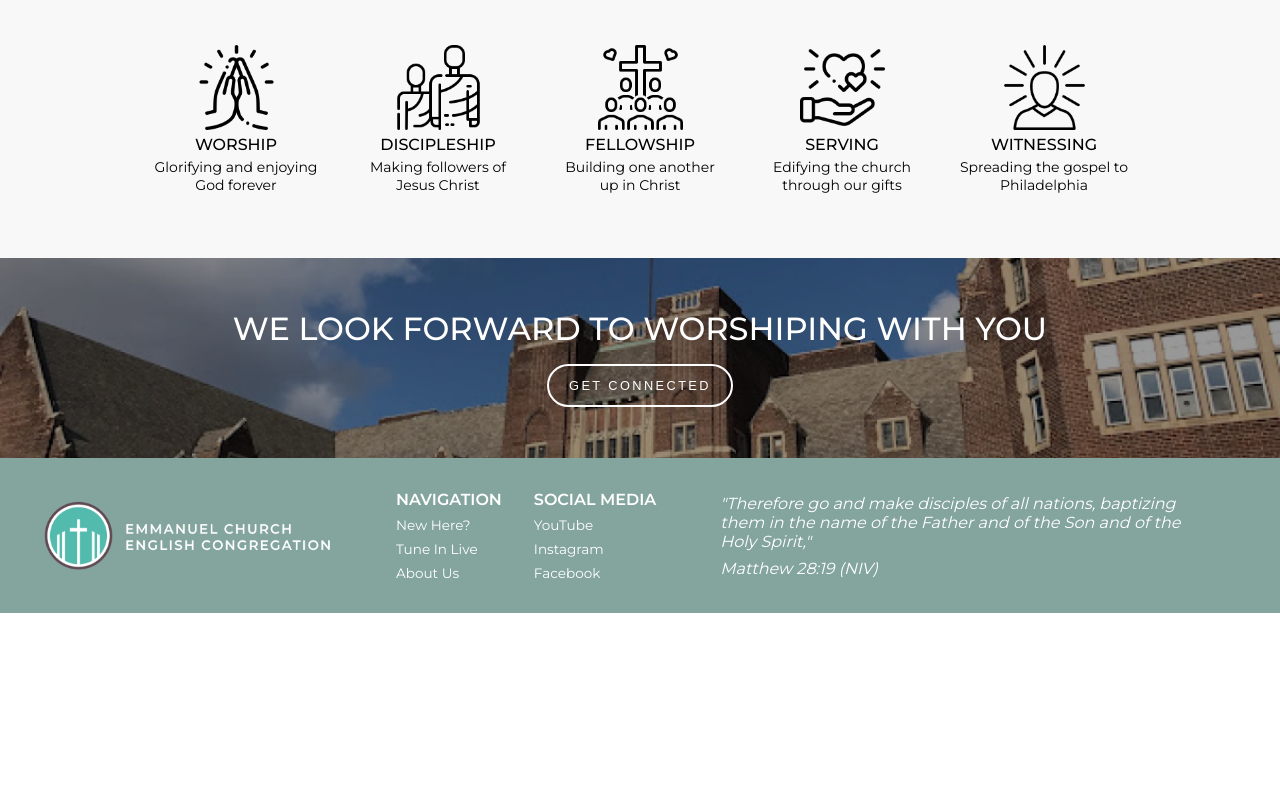
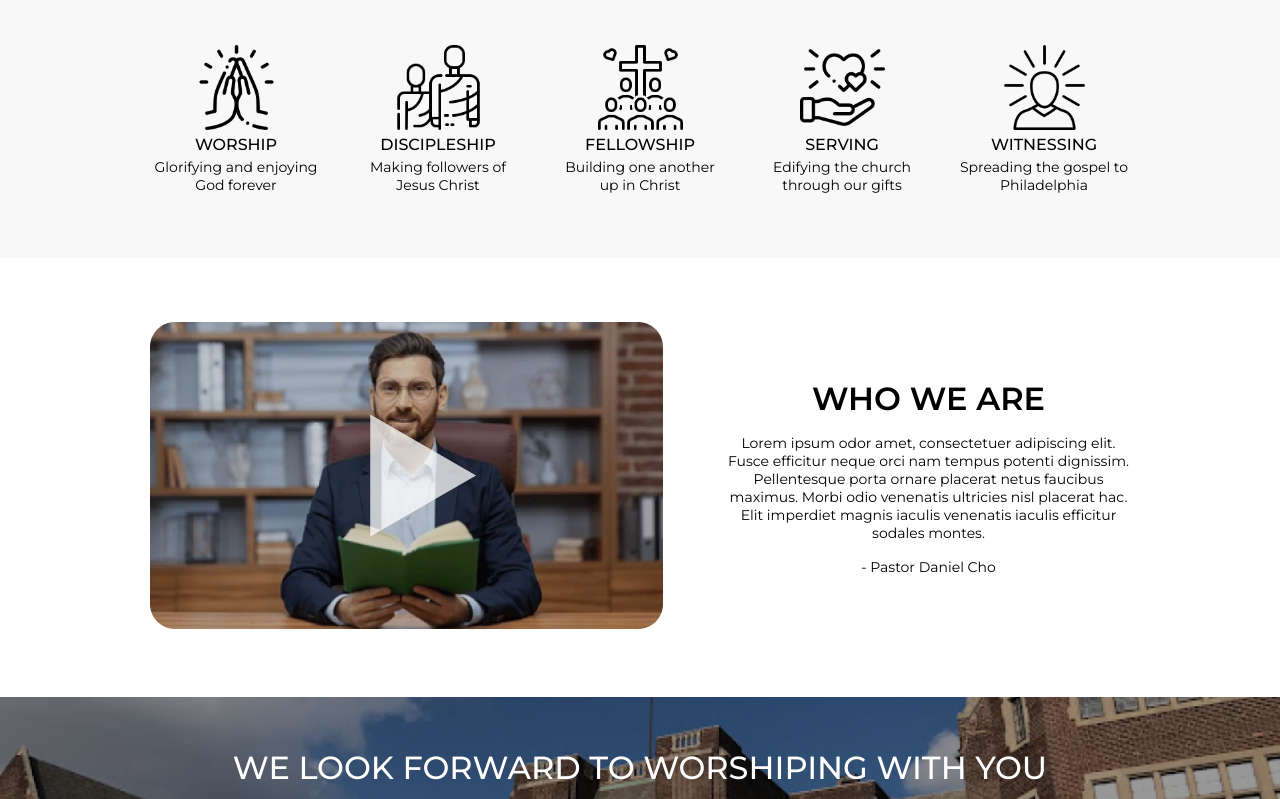
Before and after one commit to justindjsuh/emmanuel-ec, a Next.js app: page / in a window 1280 px wide. Shown: the part 2001-2800 px from the top of the page. Before the commit the page ends 2614 px from the top, so only its background shows below. Built offline with nearby package versions, Linux system fonts and the light colour scheme.

Commit message:
who we are section completed and more enhancements

```diff
--- a/src/app/base/views/finalSection/FinalSection.tsx
+++ b/src/app/base/views/finalSection/FinalSection.tsx
@@ -1,4 +1,3 @@
-import Image from "next/image";
 import styles from "./FinalSection.module.css";
 
 const FinalSection: React.FunctionComponent = () => {
--- /dev/null
+++ b/src/app/base/views/whoWeAreSection/WhoWeAreSection.module.css
@@ -0,0 +1,20 @@
+.whoWeAreSectionContainer {
+    padding: 4rem;
+    display: flex;
+    gap: 4rem;
+    justify-content: center;
+    align-items: center;
+}
+
+.whoWeAreText {
+    display: flex;
+    flex-direction: column;
+    gap: 1rem;
+    text-align: center;
+    width: 35%;
+}
+
+.textHeader {
+    font-size: 2rem;
+    font-weight: 600;
+}
--- a/src/app/base/views/whoWeAreSection/WhoWeAreSection.tsx
+++ b/src/app/base/views/whoWeAreSection/WhoWeAreSection.tsx
@@ -0,0 +1,32 @@
+import Image from "next/image";
+import styles from "./WhoWeAreSection.module.css";
+
+const WhoWeAreSection: React.FunctionComponent = () => {
+    return (
+        <div className={styles.whoWeAreSectionContainer}>
+            <div className={styles.imgContainer}>
+                <Image
+                    src="/whoweare.png"
+                    alt="Pastor Introduction Video Image"
+                    width={513}
+                    height={307}
+                    objectFit="cover"
+                />
+            </div>
+            <div className={styles.whoWeAreText}>
+                <p className={styles.textHeader}>WHO WE ARE</p>
+                <p className={styles.mainText}>
+                    Lorem ipsum odor amet, consectetuer adipiscing elit. Fusce
+                    efficitur neque orci nam tempus potenti dignissim.
+                    Pellentesque porta ornare placerat netus faucibus maximus.
+                    Morbi odio venenatis ultricies nisl placerat hac. Elit
+                    imperdiet magnis iaculis venenatis iaculis efficitur sodales
+                    montes.
+                </p>
+                <p className={styles.quotedBy}>- Pastor Daniel Cho</p>
+            </div>
+        </div>
+    );
+};
+
+export default WhoWeAreSection;
--- a/src/app/page.tsx
+++ b/src/app/page.tsx
@@ -8,6 +8,7 @@ import HeaderComp from "./base/components/headerComp/headerComp";
 import DetailsSection from "./base/views/detailsSection/DetailsSection";
 import VisionMissionSection from "./base/views/visionMissionSection/VisionMissionSection";
 import FinalSection from "./base/views/finalSection/FinalSection";
+import WhoWeAreSection from "./base/views/whoWeAreSection/WhoWeAreSection";
 
 const Home = () => {
     const [fullName, setFullName] = useState("");
@@ -55,6 +56,7 @@ const Home = () => {
             <LandingPage />
             <DetailsSection />
             <VisionMissionSection />
+            <WhoWeAreSection />
             <FinalSection />
         </main>
     );
```
Also changed, not shown: public/whoweare.png (added).
